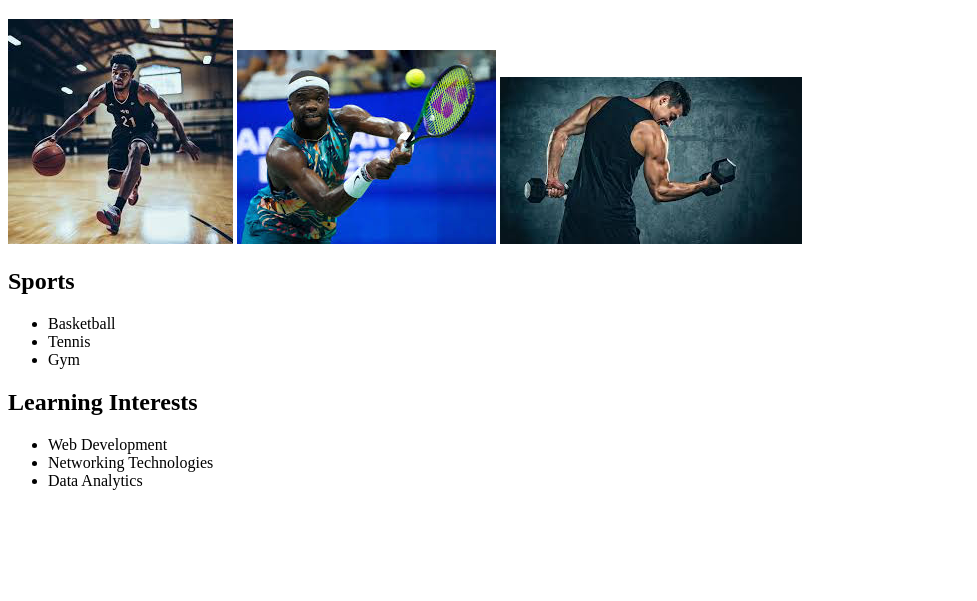
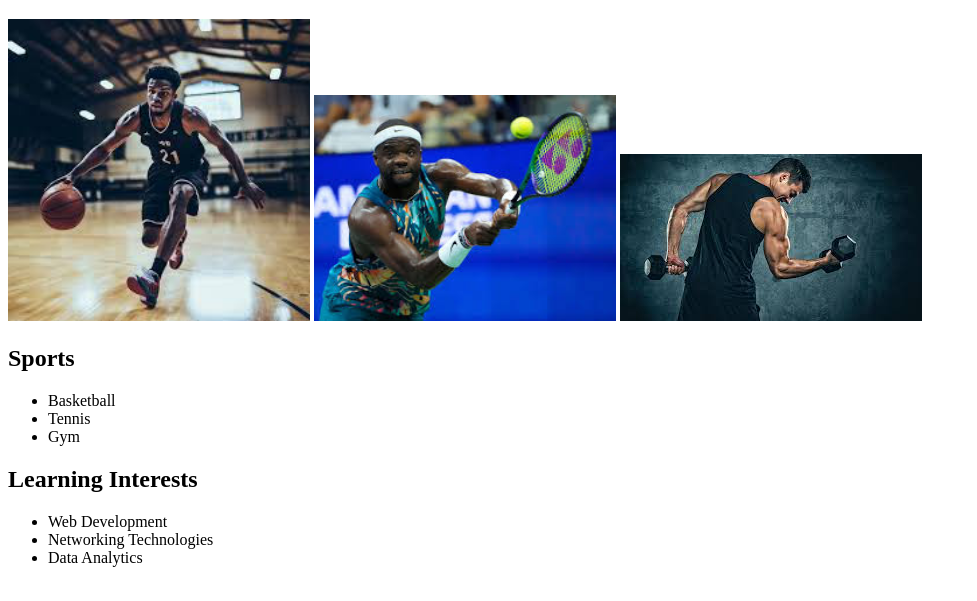
Before and after one commit to ScorlyGinGon/Project-1-assignment, a plain HTML site: page hobbies.html in a window 1280 px wide. Shown: the part 131-732 px from the top of the page, without its empty margins (0-977 px from the left). Drawn offline with Linux system fonts and the light colour scheme.

Commit message:
Update hobbies.html

```diff
--- a/hobbies.html
+++ b/hobbies.html
@@ -12,9 +12,9 @@
 		</ul>
 
 		<h1>My Hobbies and Interests</h1>
-		<img src="Images/image_3.png" alt="Basketball player">
-		<img src="Images/image_6.png" alt="Tennis Player">
-		<img src="Images/image_9.png" alt="Working out in the gym">
+		<img src="Images/image_3.png" alt="Basketball player" width="302">
+		<img src="Images/image_6.png" alt="Tennis Player" width="302">
+		<img src="Images/image_9.png" alt="Working out in the gym" width="302">
 
 		<h2>Sports</h2>
 		<ul>
```
